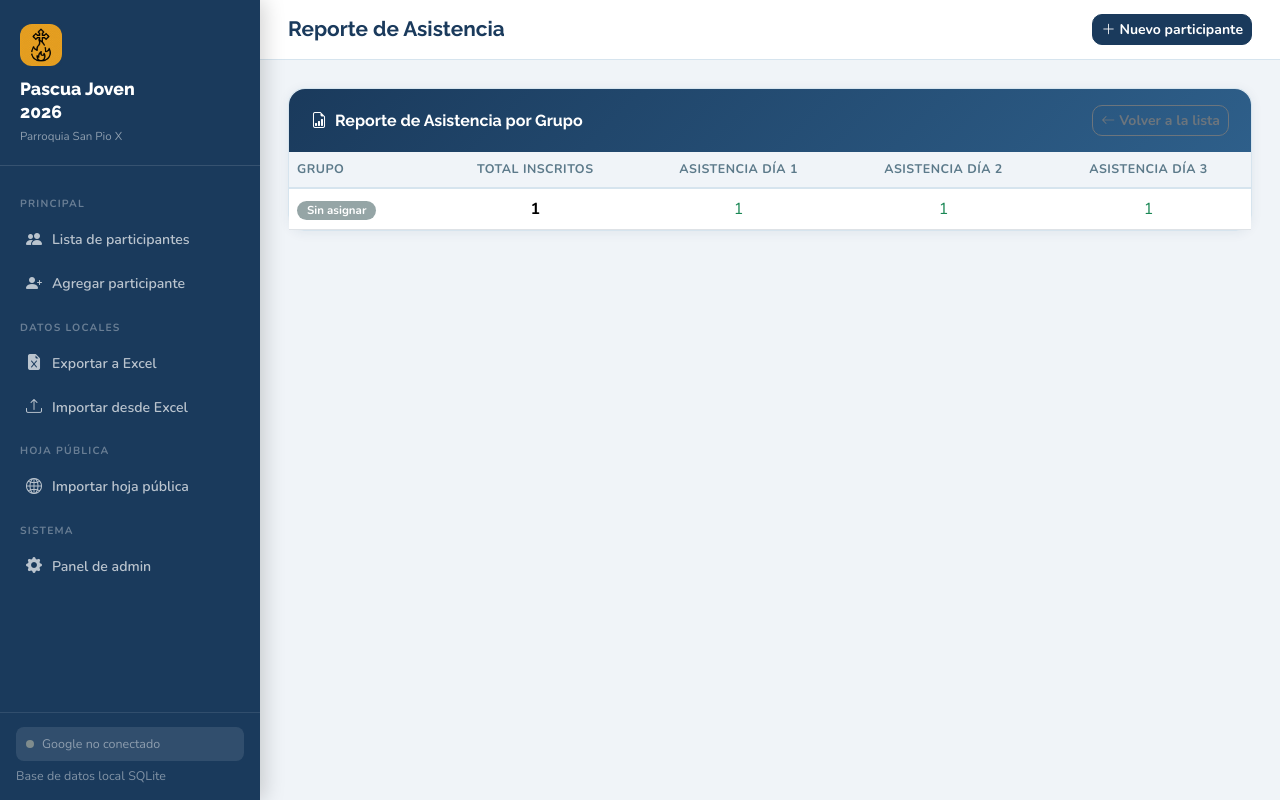
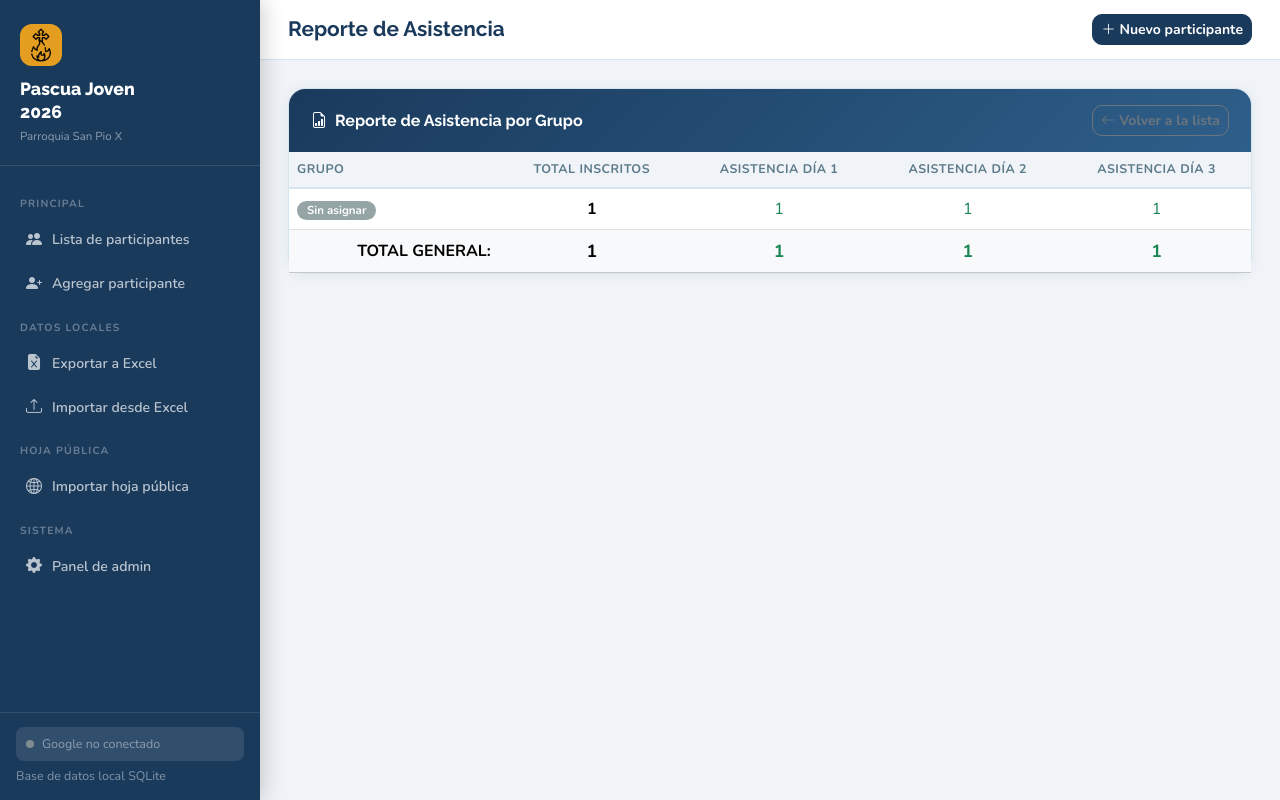
Before and after one commit to emmanuelmazo24/gestiones_conductores, a Django app: page /conductores/reporte-asistencia/ in a window 1280 px wide. Run offline with Django 4.2, Linux system fonts and the light colour scheme; tables that the repository leaves empty hold one stand-in row (values such as "Sample post").

Commit message:
cambios en resumen asistencia 2

```diff
--- a/conductores/templates/conductores/reporte_asistencia.html
+++ b/conductores/templates/conductores/reporte_asistencia.html
@@ -43,6 +43,17 @@
         </tr>
         {% endfor %}
       </tbody>
+      {% if reporte %}
+      <tfoot class="table-light font-weight-bold">
+        <tr>
+          <td class="text-end" style="font-weight: 800;">TOTAL GENERAL:</td>
+          <td class="text-center" style="font-weight: 800; font-size: 1.1rem;">{{ totales.conductores }}</td>
+          <td class="text-center text-success" style="font-weight: 800; font-size: 1.1rem;">{{ totales.dia_1 }}</td>
+          <td class="text-center text-success" style="font-weight: 800; font-size: 1.1rem;">{{ totales.dia_2 }}</td>
+          <td class="text-center text-success" style="font-weight: 800; font-size: 1.1rem;">{{ totales.dia_3 }}</td>
+        </tr>
+      </tfoot>
+      {% endif %}
     </table>
   </div>
 </div>
--- a/conductores/views.py
+++ b/conductores/views.py
@@ -64,8 +64,16 @@ def reporte_asistencia(request):
     for r in reporte:
         r['grupo_display'] = grupos_dict.get(r['grupo'], r['grupo'])
 
+    totales = {
+        'conductores': sum(r['total_conductores'] for r in reporte),
+        'dia_1': sum(r['total_dia_1'] for r in reporte),
+        'dia_2': sum(r['total_dia_2'] for r in reporte),
+        'dia_3': sum(r['total_dia_3'] for r in reporte),
+    }
+
     return render(request, 'conductores/reporte_asistencia.html', {
         'reporte': reporte,
+        'totales': totales,
         'titulo': 'Reporte de Asistencia por Grupo'
     })
 
```
